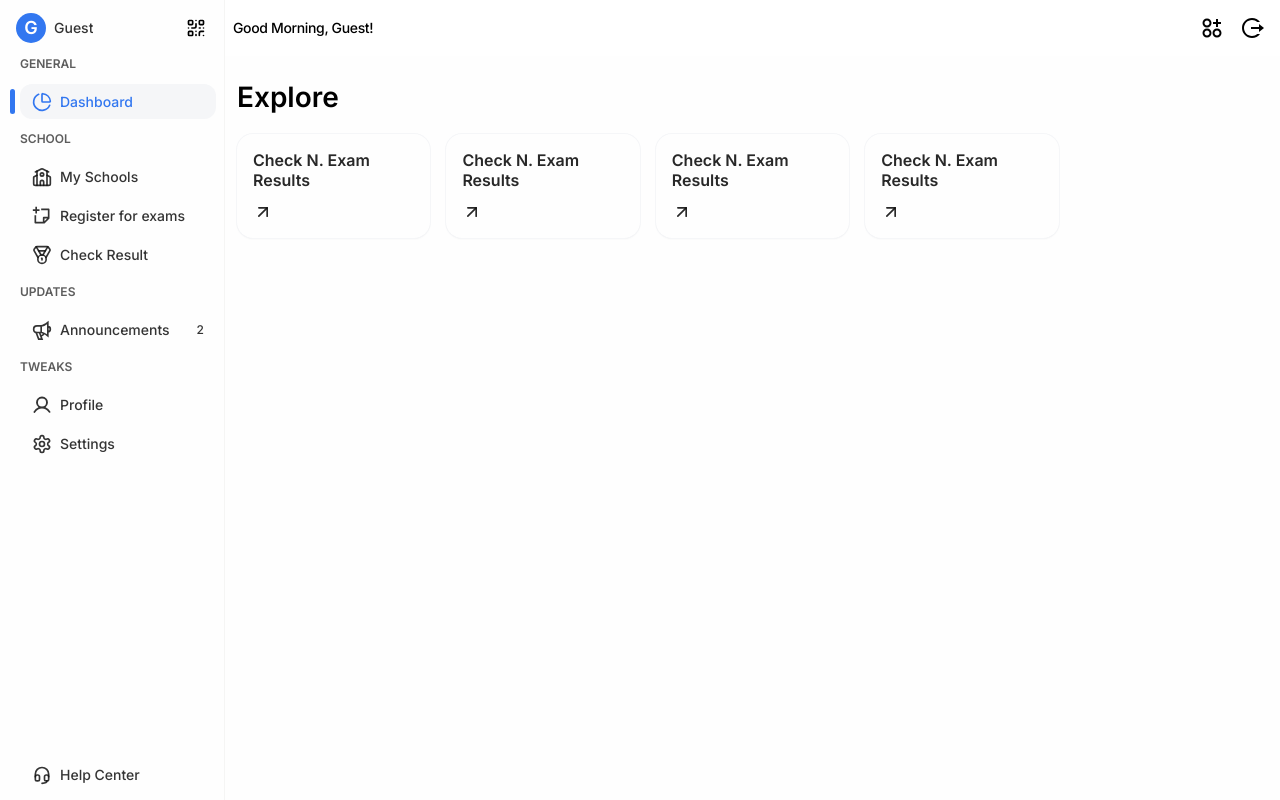
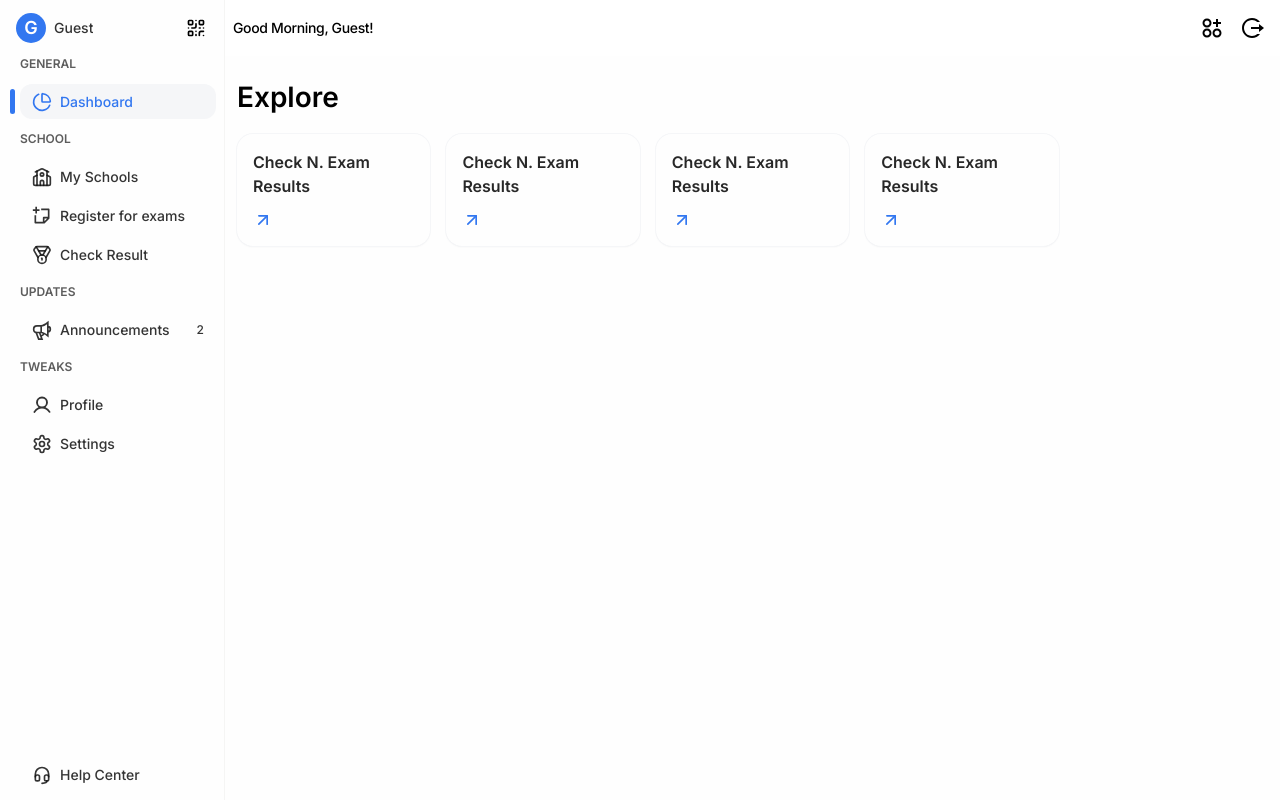
Before and after one commit to mbonikev/GradeWave, a React (Vite) app: page /#/student_dashboard in a window 1280 px wide. Built offline with nearby package versions, Linux system fonts and the light colour scheme; sample sign-in values are in the browser's storage.

Commit message:
updated src/pages/student/StudentDashboard.jsx

```diff
--- a/src/pages/student/StudentDashboard.jsx
+++ b/src/pages/student/StudentDashboard.jsx
@@ -54,10 +54,10 @@ function StudentDashboard() {
                   index={index}
                   className="group w-full h-full cursor-pointer text-text-color/90 ring-1 ring-card-bg-weak hover:bg-card-bg-weak rounded-2xl py-4 pl-4 pr-5 shadow-sm flex flex-col justify-between items-start gap-0"
                 >
-                  <h1 className="capitalize text-base leading-5 font-semibold group-hover:text-main-color ">
+                  <h1 className="capitalize text-base leading-6 font-semibold group-hover:text-main-color ">
                     {service.name}
                   </h1>
-                  <div className="w-full flex items-start justify-start group-hover:text-main-color mt-3 text-xl">
+                  <div className="w-full flex items-start justify-start text-main-color mt-3 text-xl">
                     <LuArrowUpRight />
                   </div>
                 </div>
```
